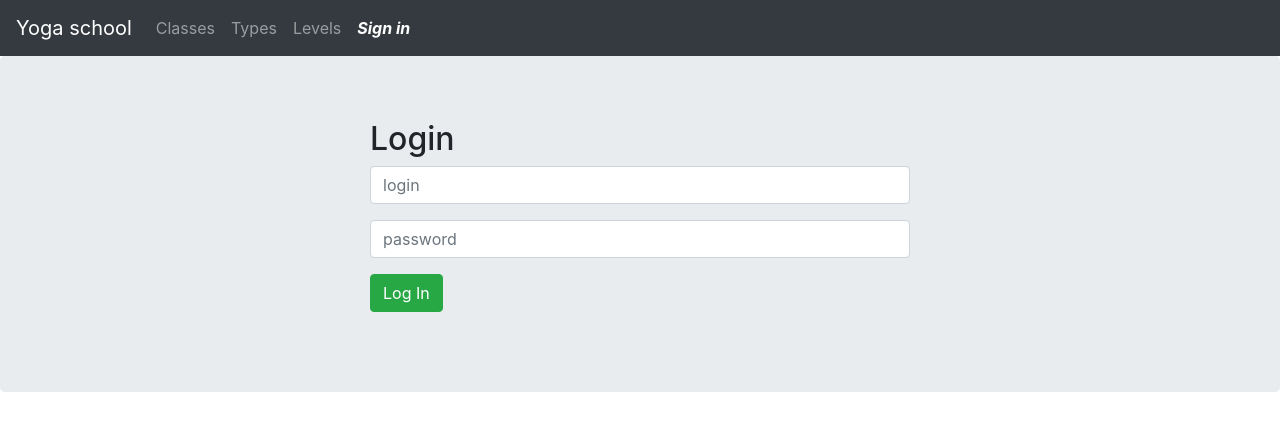
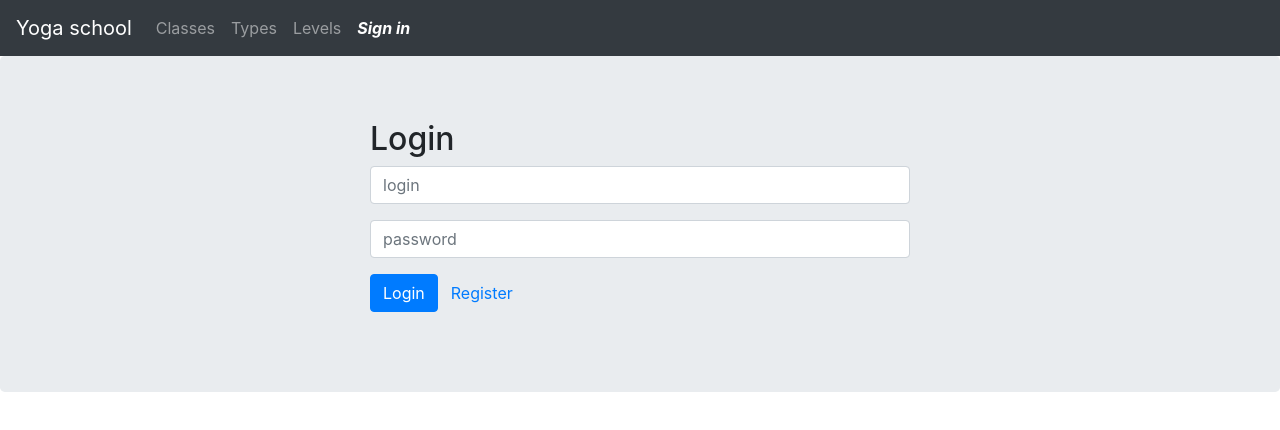
Before and after one commit to michalWochna/angular-Yoga-School, an Angular app: page /Login in a window 1280 px wide. Shown: the top 430 px of the page. Built offline with nearby package versions, Linux system fonts and the light colour scheme.

Commit message:
1 file modified

```diff
--- a/src/app/Login/login/login.component.html
+++ b/src/app/Login/login/login.component.html
@@ -19,10 +19,13 @@
           <div *ngIf="this.submitted && this.form.get('password').errors.required">Password is required</div>
         </div>
       </div>
-
-
-
-      <input type="submit" class="btn btn-success" value="Log In">
+    <div class="form-group">
+        <button [disabled]="loading" class="btn btn-primary">
+            <span *ngIf="this.loading" class="spinner-border spinner-border-sm mr-1"></span>
+            Login
+        </button>
+        <a routerLink="/register" class="btn btn-link">Register</a>
+    </div>
     </form>
 
 <p>
```
